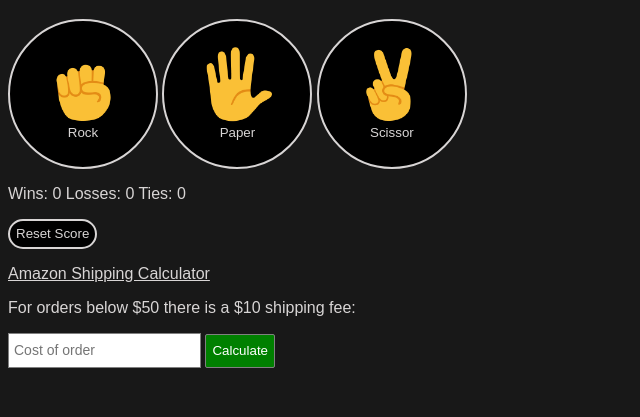
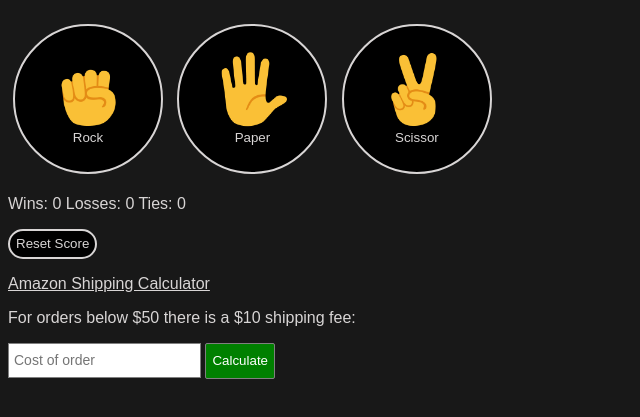
Before and after one commit to KenKambi/rockpaper, a plain HTML site: page index.html in a window 1280 px wide. Shown: the part 61-478 px from the top of the page, without its empty margins (0-640 px from the left). Drawn offline with Linux system fonts and the light colour scheme.

Commit message:
finalizing

```diff
--- a/style.css
+++ b/style.css
@@ -13,6 +13,8 @@ body{
     border: 2px solid rgb(216, 213, 213);
     background-color: black;
     color: rgb(216, 213, 213);
+    cursor: pointer;
+    margin: 5px;
 }
 
 .emojis{
@@ -29,6 +31,8 @@ body{
     border: 2px solid rgb(216, 213, 213);
     background-color: black;
     color: rgb(216, 213, 213);
+    cursor: pointer;
+
 }
 
 .js-cost{
@@ -40,9 +44,10 @@ body{
 }
 .calculate{
     cursor: pointer;
-    height: 34px;
+    height: 36px;
     background-color: green;
     color: white;
     border-radius: 2px;
     border: 1px solid grey;
+    vertical-align: top;
 }
```
Also changed, not shown: index.html (+2 -5 lines).
